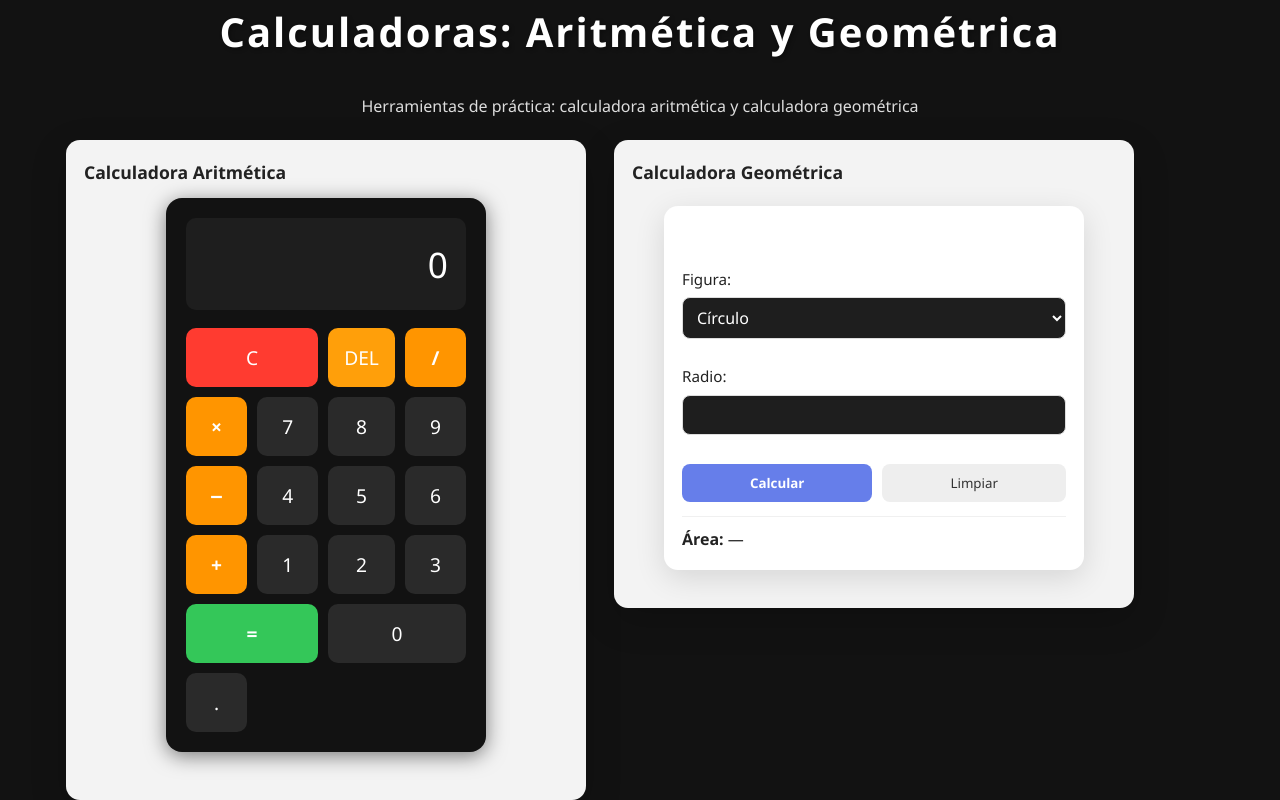
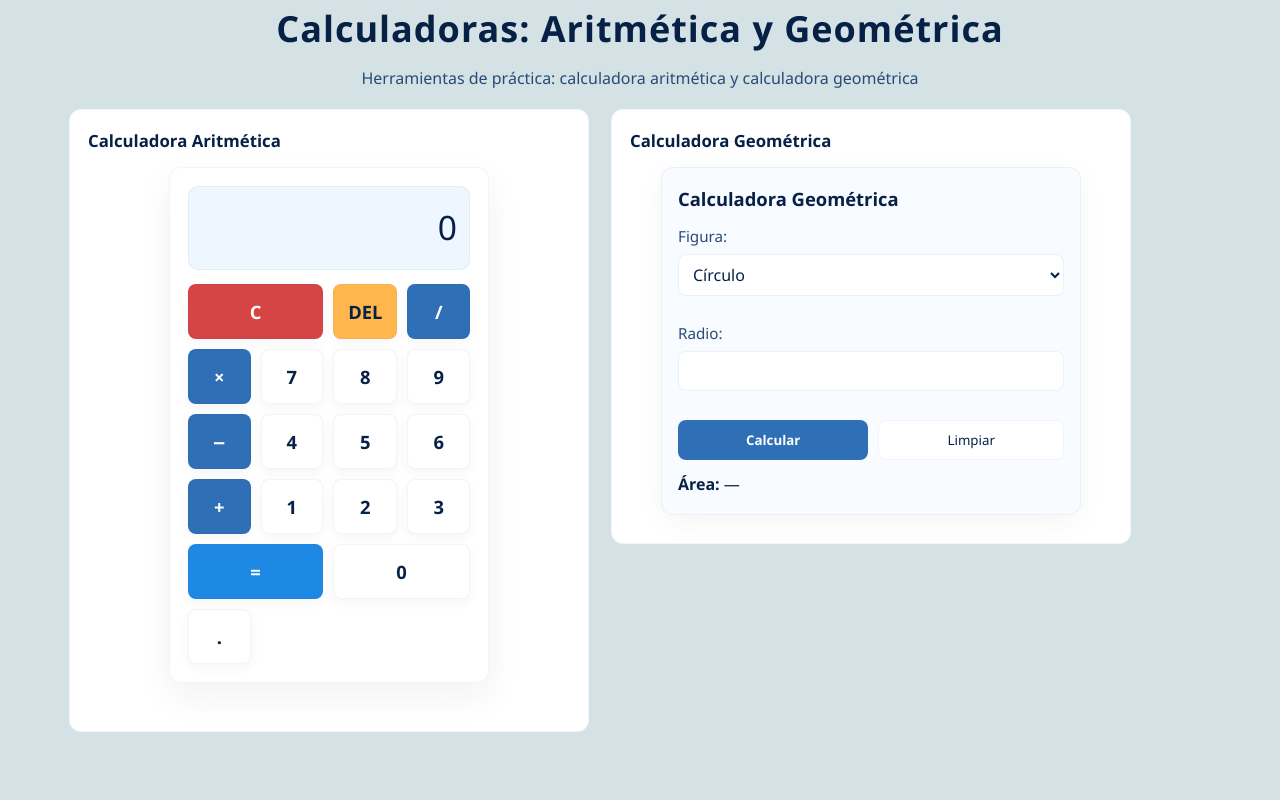
Before and after one commit to Antonio-DR99/practica-final, an Angular app: page / in a window 1280 px wide. Built offline with nearby package versions, Linux system fonts and the light colour scheme.

Commit message:
hotfix tema claro

```diff
--- a/src/app/app.css
+++ b/src/app/app.css
@@ -4,13 +4,23 @@
   box-sizing: border-box;
 }
 
+:root{
+  --bg-1: #f6fafc;
+  --bg-2: #f0f6fb;
+  --accent: #1e88e5;
+  --muted: #5e7aa3;
+  --card-shadow: rgba(14,35,64,0.08);
+}
+
 body {
-  background: linear-gradient(135deg, #667eea 0%, #764ba2 100%);
+  background: linear-gradient(180deg, var(--bg-1) 0%, var(--bg-2) 100%);
+  color: #0f1724;
   font-family: 'Segoe UI', Tahoma, Geneva, Verdana, sans-serif;
   min-height: 100vh;
   display: flex;
-  align-items: center;
+  align-items: flex-start;
   justify-content: center;
+  padding: 36px 12px;
 }
 
 app-root {
@@ -18,66 +28,67 @@ app-root {
   display: flex;
   flex-direction: column;
   align-items: center;
-  justify-content: center;
+  justify-content: flex-start;
   min-height: 100vh;
-  padding: 20px;
 }
 
 h1 {
-  color: #fff;
+  color: #072146;
   text-align: center;
-  margin-bottom: 30px;
-  font-size: 2.5em;
-  text-shadow: 2px 2px 4px rgba(0, 0, 0, 0.3);
-  letter-spacing: 2px;
+  margin-bottom: 8px;
+  font-size: 2.25em;
+  letter-spacing: 1px;
 }
 
 @media (max-width: 768px) {
-  h1 {
-    font-size: 1.8em;
-    margin-bottom: 20px;
-  }
+  h1 { font-size: 1.6em; }
 }
 
-.app-header {
-  text-align: center;
-  margin-bottom: 18px;
-}
+.app-header { text-align: center; margin-bottom: 10px; }
 
 .subtitle {
-  color: rgba(255,255,255,0.9);
+  color: #274b74;
   margin-top: 6px;
-  margin-bottom: 20px;
+  margin-bottom: 18px;
   font-size: 1rem;
-  opacity: 0.95;
 }
 
 .apps {
   display: flex;
-  gap: 28px;
+  gap: 22px;
   align-items: flex-start;
   justify-content: center;
   width: 100%;
   max-width: 1200px;
-  padding: 0 12px;
 }
 
 .card {
-  background: rgba(255,255,255,0.95);
-  border-radius: 14px;
+  background: #ffffff;
+  border-radius: 12px;
   padding: 18px;
-  box-shadow: 0 12px 36px rgba(0,0,0,0.18);
+  box-shadow: 0 14px 36px var(--card-shadow);
   flex: 1 1 420px;
   max-width: 520px;
+  border: 1px solid rgba(39,75,116,0.06);
+  position: relative;
+  overflow: visible;
 }
 
-.card-title {
-  margin: 0 0 12px 0;
-  font-size: 1.1rem;
-  color: #222;
+.card::before{
+  content: '';
+  position: absolute;
+  left: 0;
+  top: 0;
+  bottom: 0;
+  width: 6px;
+  border-top-left-radius: 12px;
+  border-bottom-left-radius: 12px;
+  background: linear-gradient(180deg, var(--accent), #1565c0);
 }
 
+.card-title { margin: 0 0 12px 0; font-size: 1.05rem; color: #072146; }
+
 @media (max-width: 900px) {
-  .apps { flex-direction: column; gap: 18px; }
+  .apps { flex-direction: column; gap: 16px; }
   .card { max-width: 100%; }
 }
--- a/src/app/calculadora-geometrica/calculadora-geometrica.css
+++ b/src/app/calculadora-geometrica/calculadora-geometrica.css
@@ -1,24 +1,22 @@
 .geo-calculator {
   width: 100%;
   max-width: 420px;
-	background: #ffffff;
-	border-radius: 14px;
-	padding: 18px;
-	box-shadow: 0 8px 30px rgba(0, 0, 0, 0.12);
-	margin: 20px auto;
-	color: #222;
+  background: #f8fbff;
+  border-radius: 12px;
+  padding: 16px;
+  box-shadow: 0 8px 28px rgba(14, 35, 64, 0.04);
+  margin: 10px auto;
+  color: #072146;
+  border: 1px solid rgba(39,75,116,0.06);
 }
 
 .geo-calculator h2 {
-	margin-bottom: 10px;
-	font-size: 1.3rem;
+  margin-bottom: 8px;
+  font-size: 1.15rem;
+  color: #072146;
 }
 
-.geo-calculator label {
-	display: block;
-	margin-top: 10px;
-	font-size: 0.95rem;
-}
+.geo-calculator label { display: block; margin-top: 10px; font-size: 0.95rem; color: #274b74; }
 
 .geo-calculator input,
 .geo-calculator select {
@@ -26,51 +24,22 @@
   padding: 8px 10px;
   margin-top: 6px;
   border-radius: 8px;
-	border: 1px solid #ddd;
+  border: 1px solid rgba(39,75,116,0.08);
   font-size: 1rem;
+  background: #fff;
+  color: #072146;
 }
 
-.geo-calculator .muted {
-	font-size: 0.85rem;
-	color: #666;
-	margin-top: 8px;
-}
+.geo-calculator .muted { font-size: 0.85rem; color: #5e7aa3; margin-top: 8px; }
 
-.actions {
-	display: flex;
-	gap: 10px;
-	margin-top: 14px;
-}
+.actions { display: flex; gap: 10px; margin-top: 14px; }
 
-.btn-calc {
-	flex: 1 1 auto;
-	background: #667eea;
-	color: #fff;
-	border: none;
-	padding: 10px 12px;
-	border-radius: 8px;
-	cursor: pointer;
-	font-weight: 700;
-}
+.btn-calc { flex: 1 1 auto; background: #2f6fb6; color: #fff; border: none; padding: 10px 12px; border-radius: 8px; cursor: pointer; font-weight: 700; }
 
-.btn-reset {
-	flex: 1 1 auto;
-	background: #eee;
-	color: #333;
-	border: none;
-	padding: 10px 12px;
-	border-radius: 8px;
-	cursor: pointer;
-}
+.btn-calc:hover { background: #265f9f; }
 
-.results {
-	margin-top: 14px;
-	padding-top: 10px;
-	border-top: 1px solid #f0f0f0;
-	font-size: 1rem;
-}
+.btn-reset { flex: 1 1 auto; background: #ffffff; color: #072146; border: 1px solid rgba(39,75,116,0.06); padding: 10px 12px; border-radius: 8px; cursor: pointer; }
 
-@media (max-width: 480px) {
-	.geo-calculator { padding: 14px; }
-	.actions { flex-direction: column; }
-}
+.results { margin-top: 12px; font-size: 1rem; color: #072146; }
+
+@media (max-width: 480px) { .geo-calculator { padding: 12px; } .actions { flex-direction: column; } }
--- a/src/app/calculadora/calculadora.css
+++ b/src/app/calculadora/calculadora.css
@@ -1,23 +1,26 @@
 .calculator {
   width: 100%;
   max-width: 320px;
-  padding: 20px;
-  background: #121212; /* Fondo oscuro */
-  border-radius: 16px;
-  box-shadow: 0 4px 20px rgba(0, 0, 0, 0.5);
+  padding: 18px;
+  background: #ffffff;
+  border-radius: 12px;
+  box-shadow: 0 14px 36px rgba(14,35,64,0.06);
   font-family: 'Segoe UI', Tahoma, Geneva, Verdana, sans-serif;
+  border: 1px solid rgba(39,75,116,0.06);
+  position: relative;
 }
 
 .display {
-  background: #1e1e1e; /* Más oscuro que el fondo */
-  color: #ffffff;
-  font-size: 2.2em;
-  padding: 18px;
-  margin-bottom: 18px;
+  background: #eef7ff;
+  color: #072146;
+  font-size: 2.1em;
+  padding: 14px 12px;
+  margin-bottom: 14px;
   border-radius: 10px;
   text-align: right;
-  min-height: 60px;
+  min-height: 54px;
   overflow: hidden;
+  border: 1px solid rgba(39,75,116,0.06);
 }
 
 .buttons {
@@ -26,94 +29,45 @@
   gap: 10px;
 }
 
-/* Estilo base de botón minimalista */
 .btn {
-  padding: 16px;
-  font-size: 1.2em;
+  padding: 14px;
+  font-size: 1.15em;
   border: none;
-  border-radius: 10px;
-  background: #2a2a2a; /* Botón oscuro */
-  color: #ffffff;
+  border-radius: 8px;
+  background: #ffffff;
+  color: #072146;
   cursor: pointer;
-  font-weight: 500;
-  transition: background 0.2s, transform 0.1s;
+  font-weight: 600;
+  transition: transform 0.08s ease, box-shadow 0.12s ease;
+  box-shadow: 0 4px 12px rgba(14,35,64,0.04);
+  border: 1px solid rgba(39,75,116,0.06);
 }
 
-.btn:hover {
-  background: #3a3a3a;
+.btn:hover { transform: translateY(-2px); box-shadow: 0 8px 20px rgba(14,35,64,0.06); }
+.btn:active { transform: translateY(0); }
+
+.btn-number { background: #ffffff; }
+
+.btn-operator {
+  background: var(--accent, #2f6fb6);
+  color: #fff;
 }
 
-.btn:active {
-  background: #444444;
-  transform: translateY(1px);
-}
+.btn-operator:hover { background: #265f9f; }
 
-/* Botones numéricos */
-.btn-number {
-  background: #2a2a2a;
-}
+.btn-clear { background: #d64545; color: #fff; grid-column: span 2; }
+.btn-clear:hover { background: #b83b3b; }
 
-/* Operadores */
-.btn-operator {
-  background: #ff9500;
-  color: #ffffff;
-  font-weight: 600;
-}
+.btn-delete { background: #ffb74d; color: #072146; }
+.btn-delete:hover { background: #ffad33; }
 
-.btn-operator:hover {
-  background: #e68a00;
-}
+.btn-equals { background: var(--accent, #1e88e5); color: #fff; grid-column: span 2; }
+.btn-equals:hover { background: #1674cc; }
 
-/* Botón AC */
-.btn-clear {
-  background: #ff3b30;
-  color: #ffffff;
-  grid-column: span 2;
-}
-
-.btn-clear:hover {
-  background: #e02e25;
-}
-
-/* Botón DEL */
-.btn-delete {
-  background: #ff9f0a;
-  color: #ffffff;
-}
-
-.btn-delete:hover {
-  background: #e68a00;
-}
-
-/* Botón igual */
-.btn-equals {
-  background: #34c759;
-  color: #ffffff;
-  grid-column: span 2;
-  font-weight: 600;
-}
-
-.btn-equals:hover {
-  background: #28a745;
-}
-
-/* Botón 0 */
-.btn-zero {
-  grid-column: span 2;
-}
+.btn-zero { grid-column: span 2; }
 
 @media (max-width: 480px) {
-  .calculator {
-    max-width: 100%;
-  }
-
-  .display {
-    font-size: 2em;
-    padding: 15px;
-  }
-
-  .btn {
-    padding: 14px;
-    font-size: 1.1em;
-  }
+  .calculator { max-width: 100%; }
+  .display { font-size: 1.8em; padding: 12px; }
+  .btn { padding: 12px; font-size: 1.05em; }
 }
--- a/src/styles.css
+++ b/src/styles.css
@@ -8,7 +8,7 @@
 }
 
 body {
-  background-color: #121212; /* Fondo oscuro */
+  background-color: #d4e2e6; /* Fondo oscuro */
   color: #ffffff;            /* Texto principal */
   line-height: 1.6;
   font-size: 16px;
```
Lines whose indentation alone changed are shown as unchanged.
